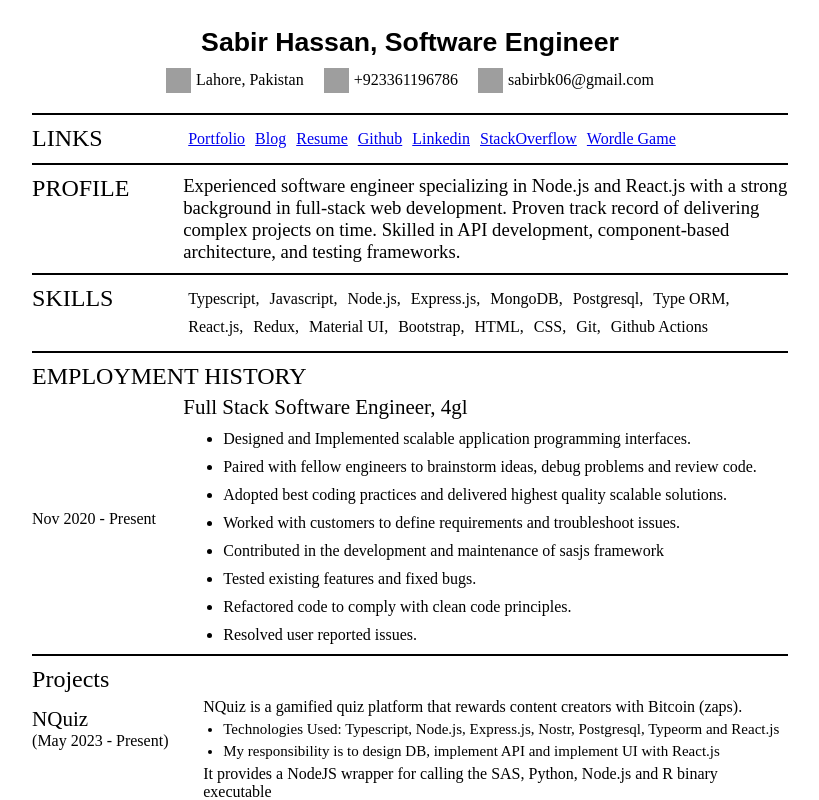
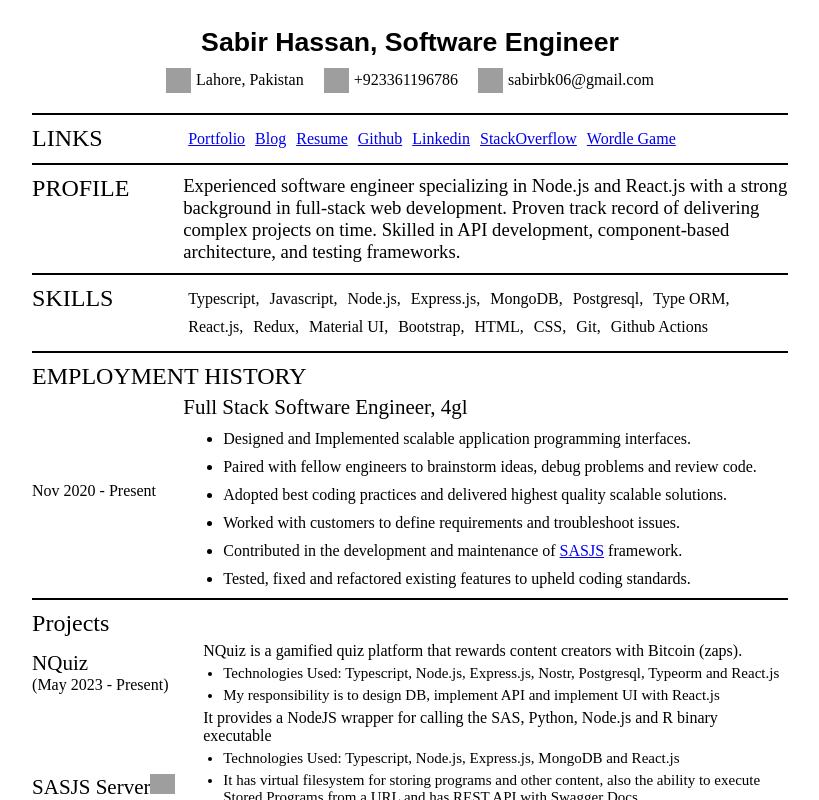
Before and after one commit to sabhas/resume, a React (Vite) app: page / in a window 1280 px wide. Shown: the top 800 px of the page, without its empty margins (230-1049 px from the left). Built offline with nearby package versions, Linux system fonts and the light colour scheme; grey boxes are pictures that could not be loaded.

Commit message:
add sasjs link

```diff
--- a/src/components/work.tsx
+++ b/src/components/work.tsx
@@ -7,10 +7,8 @@ const data = [
       'Paired with fellow engineers to brainstorm ideas, debug problems and review code.',
       'Adopted best coding practices and delivered highest quality scalable solutions.',
       'Worked with customers to define requirements and troubleshoot issues.',
-      'Contributed in the development and maintenance of sasjs framework',
-      'Tested existing features and fixed bugs.',
-      'Refactored code to comply with clean code principles.',
-      'Resolved user reported issues.'
+      'Contributed in the development and maintenance of <a href="https://github.com/sasjs" target="_blank">SASJS</a> framework.',
+      'Tested, fixed and refactored existing features to upheld coding standards.'
     ]
   }
 ]
@@ -20,13 +18,17 @@ export const Work = () => {
     <div className='work-section'>
       <div className='section-title'>EMPLOYMENT HISTORY</div>
       {data.map((item) => (
-        <div className='work'>
+        <div className='work' key={item.title}>
           <div className='work-duration'>{item.duration}</div>
           <div className='work-content'>
             <div className='work-title'>{item.title}</div>
             <ul className='work-responsibilities'>
-              {item.responsibilities.map((responsibility) => (
-                <li className='responsibility'>{responsibility}</li>
+              {item.responsibilities.map((responsibility, index) => (
+                <li
+                  className='responsibility'
+                  key={index}
+                  dangerouslySetInnerHTML={{ __html: responsibility }}
+                />
               ))}
             </ul>
           </div>
```
